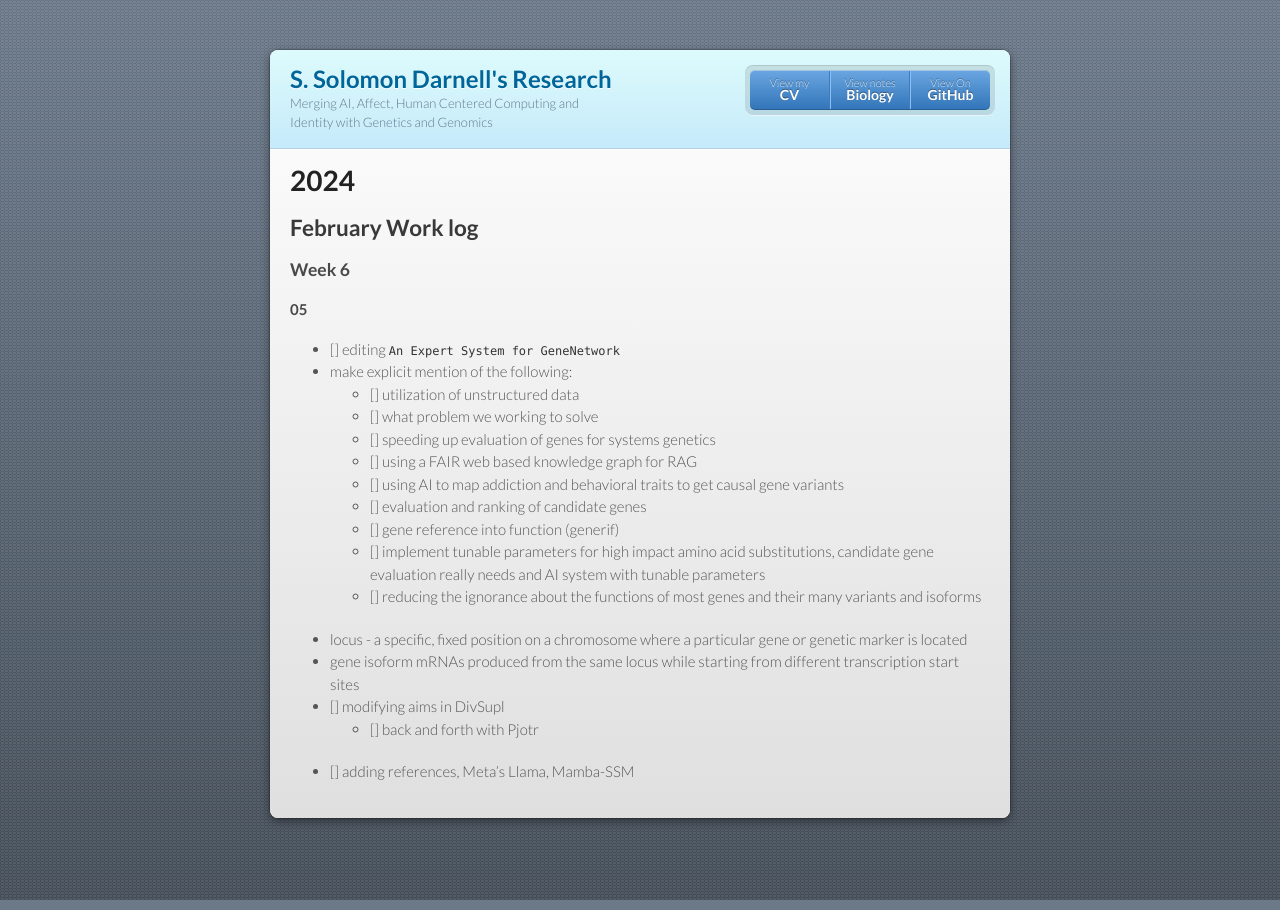
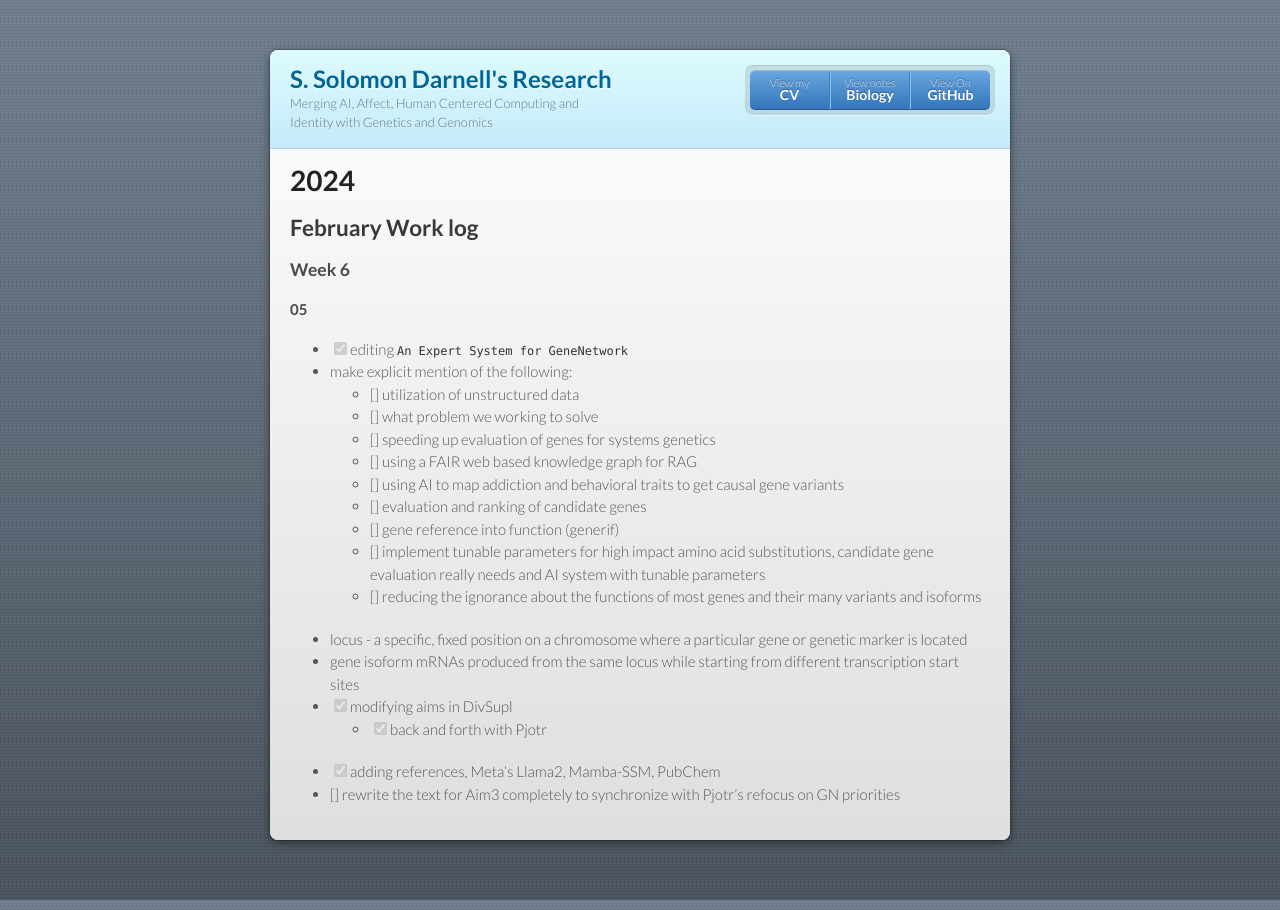
Before and after one commit to ShelbySolomonDarnell/shelbysolomondarnell.github.io, a Jekyll site: the page built from logs/2024-02-work.md, in a window 1280 px wide. Built offline with Jekyll 4.4.1, drawn with Linux system fonts in a browser that asks for light colours; our own code applies the rules of GitHub Pages for plain Markdown files.

Commit message:
updated aims add work item

```diff
--- a/logs/2024-02-work.md
+++ b/logs/2024-02-work.md
@@ -4,7 +4,7 @@
 ### Week 6
 
 #### 05
-+ [] editing `An Expert System for GeneNetwork`
++ [X] editing `An Expert System for GeneNetwork`
 + make explicit mention of the following:
     + [] utilization of unstructured data
     + [] what problem we working to solve
@@ -17,6 +17,7 @@
     + [] reducing the ignorance about the functions of most genes and their many variants and isoforms
 + locus - a specific, fixed position on a chromosome where a particular gene or genetic marker is located
 + gene isoform mRNAs produced from the same locus while starting from different transcription start sites
-+ [] modifying aims in DivSupl
-    + [] back and forth with Pjotr
-+ [] adding references, Meta's Llama, Mamba-SSM
++ [X] modifying aims in DivSupl
+    + [X] back and forth with Pjotr
++ [X] adding references, Meta's Llama2, Mamba-SSM, PubChem
++ [] rewrite the text for Aim3 completely to synchronize with Pjotr's refocus on GN priorities
```
Also changed, not shown: logs/2024-01-work.md (+4 -5 lines).
